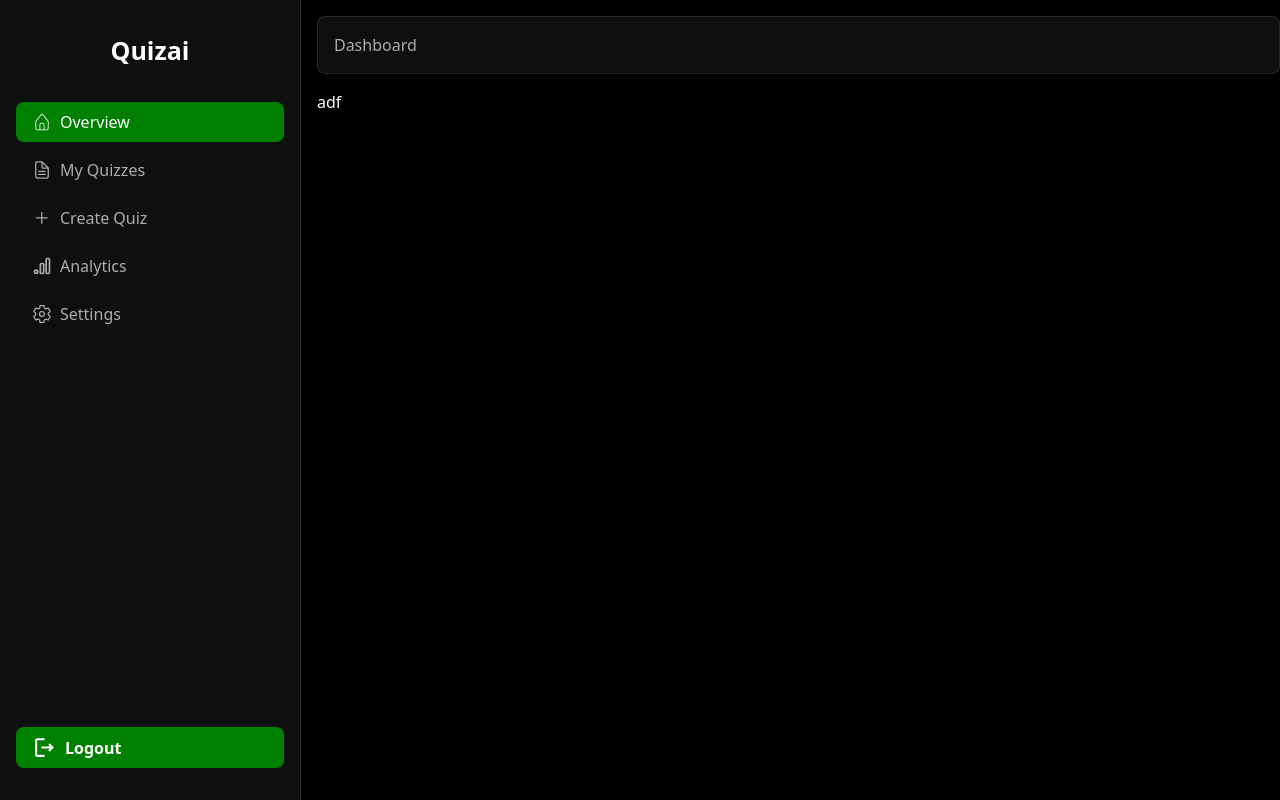
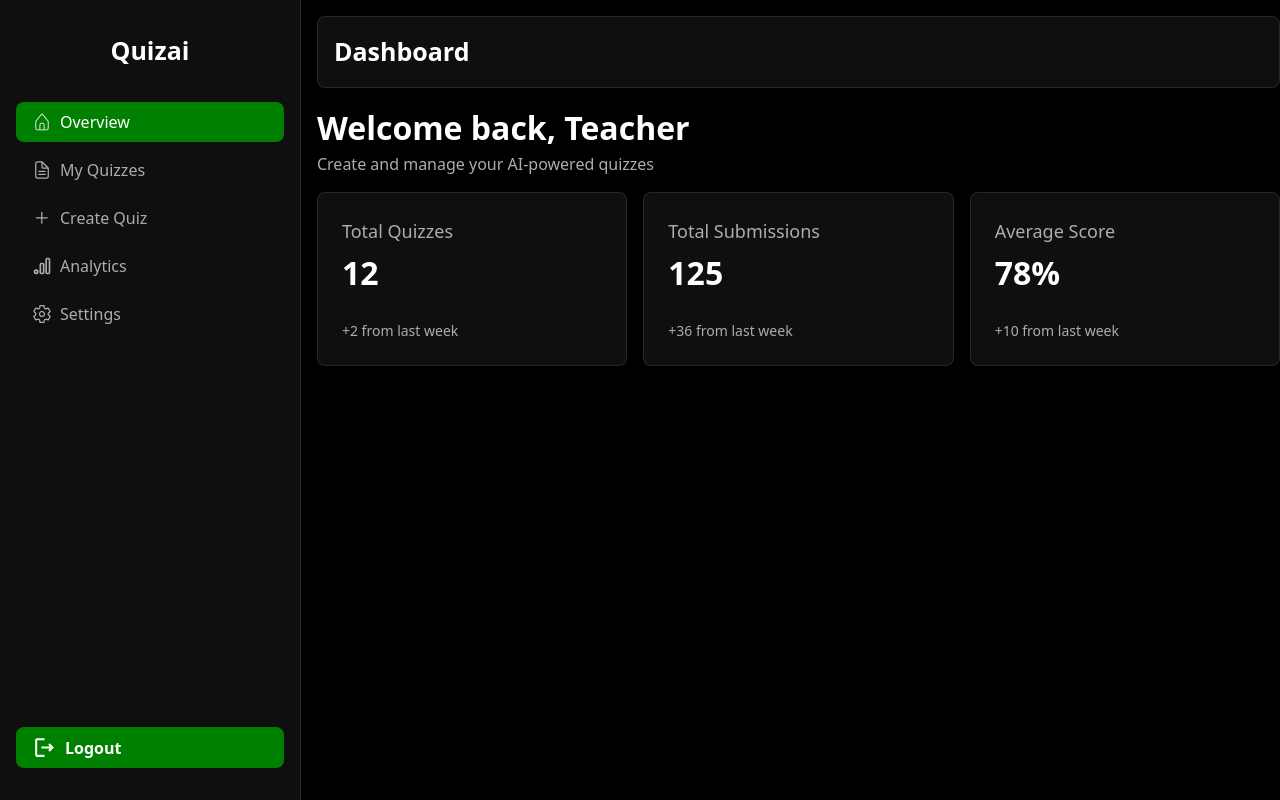
Before and after one commit to murad403/quiz-ai-dashboard, a Next.js app: page / in a window 1280 px wide. Built offline with nearby package versions, Linux system fonts and the light colour scheme.

Commit message:
add OverviewStats and RecentQuizzes components; update page layout to include them

```diff
--- /dev/null
+++ b/src/app/(app)/dashboard/OverviewStats.tsx
@@ -0,0 +1,27 @@
+import React from 'react'
+
+const OverviewStats = () => {
+  return (
+    <div className='grid grid-cols-1 md:grid-cols-3 gap-4'>
+      <div className='bg-card border border-gray-700/50 rounded-lg p-6'>
+        <h3 className='text-lg text-title font-medium mb-1'>Total Quizzes</h3>
+        <h1 className='text-main text-heading font-bold mb-6'>12</h1>
+        <p className='text-sm font-medium text-title'>+2 from last week</p>
+      </div>
+
+      <div className='bg-card border border-gray-700/50 rounded-lg p-6'>
+        <h3 className='text-lg text-title font-medium mb-1'>Total Submissions</h3>
+        <h1 className='text-main text-heading font-bold mb-6'>125</h1>
+        <p className='text-sm font-medium text-title'>+36 from last week</p>
+      </div>
+
+      <div className='bg-card border border-gray-700/50 rounded-lg p-6'>
+        <h3 className='text-lg text-title font-medium mb-1'>Average Score</h3>
+        <h1 className='text-main text-heading font-bold mb-6'>78%</h1>
+        <p className='text-sm font-medium text-title'>+10 from last week</p>
+      </div>
+    </div>
+  )
+}
+
+export default OverviewStats
--- /dev/null
+++ b/src/app/(app)/dashboard/RecentQuizzes.tsx
@@ -0,0 +1,11 @@
+import React from 'react'
+
+const RecentQuizzes = () => {
+  return (
+    <div>
+
+    </div>
+  )
+}
+
+export default RecentQuizzes
--- a/src/app/(app)/page.tsx
+++ b/src/app/(app)/page.tsx
@@ -1,9 +1,14 @@
+import PageHeading from '@/components/shared/PageHeading'
 import React from 'react'
+import OverviewStats from './dashboard/OverviewStats'
+import RecentQuizzes from './dashboard/RecentQuizzes'
 
 const page = () => {
   return (
-    <div>
-      adf
+    <div className='space-y-4'>
+      <PageHeading title='Welcome back, Teacher' paragraph='Create and manage your AI-powered quizzes'></PageHeading>
+      <OverviewStats></OverviewStats>
+      <RecentQuizzes></RecentQuizzes>
     </div>
   )
 }
--- a/src/components/shared/Header.tsx
+++ b/src/components/shared/Header.tsx
@@ -20,7 +20,7 @@ const Header = ({ onMenuClick }: HeaderProps) => {
 
             <div className='flex-1'>
                 {/* Your header content here */}
-                <span className='text-title'>Dashboard</span>
+                <span className='text-main font-semibold text-subheading'>Dashboard</span>
             </div>
         </div>
     )
--- /dev/null
+++ b/src/components/shared/PageHeading.tsx
@@ -0,0 +1,17 @@
+import React from 'react'
+
+type TProps = {
+    title: string;
+    paragraph: string;
+}
+
+const PageHeading = ({ title, paragraph }: TProps) => {
+    return (
+        <div>
+            <h2 className='text-main font-bold text-heading'>{title}</h2>
+            <p className='text-paragraph text-title'>{paragraph}</p>
+        </div>
+    )
+}
+
+export default PageHeading
```
